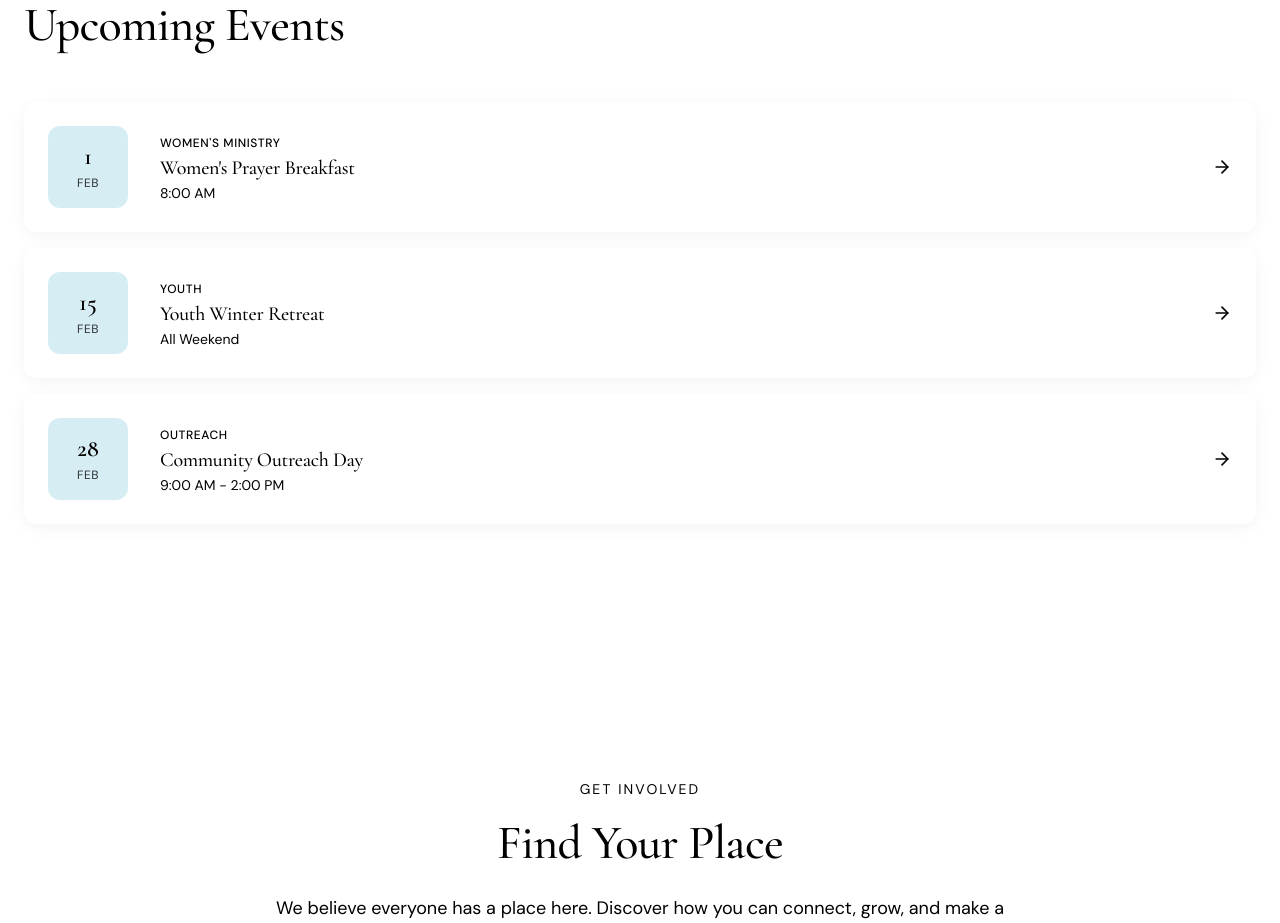
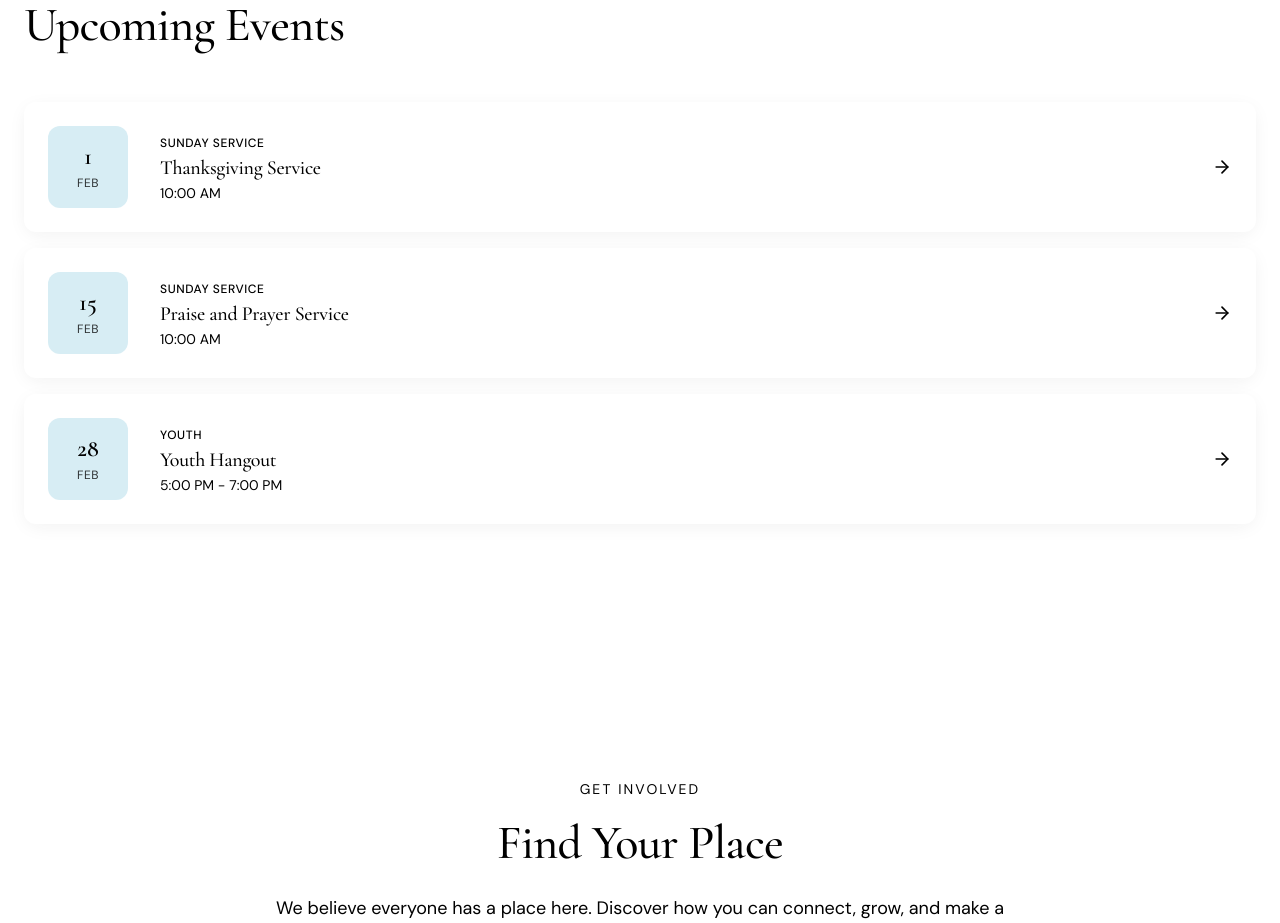
Before and after one commit to itxjoshy/church-site-2, a React (Vite) app: page / in a window 1280 px wide. Shown: the part 2580-3503 px from the top of the page. Built offline with nearby package versions, Linux system fonts and the light colour scheme.

Commit message:
update: updated existing date, time and categories

```diff
--- a/src/components/Events.jsx
+++ b/src/components/Events.jsx
@@ -4,21 +4,21 @@ import "./events.css";
 const events = [
   {
     date: { day: "1", month: "Feb" },
-    title: "Women's Prayer Breakfast",
-    time: "8:00 AM",
-    category: "Women's Ministry",
+    title: "Thanksgiving Service",
+    time: "10:00 AM",
+    category: "Sunday Service",
   },
   {
     date: { day: "15", month: "Feb" },
-    title: "Youth Winter Retreat",
-    time: "All Weekend",
-    category: "Youth",
+    title: "Praise and Prayer Service",
+    time: "10:00 AM",
+    category: "Sunday Service",
   },
   {
     date: { day: "28", month: "Feb" },
-    title: "Community Outreach Day",
-    time: "9:00 AM - 2:00 PM",
-    category: "Outreach",
+    title: "Youth Hangout",
+    time: "5:00 PM - 7:00 PM",
+    category: "Youth",
   },
 ];
 
```
